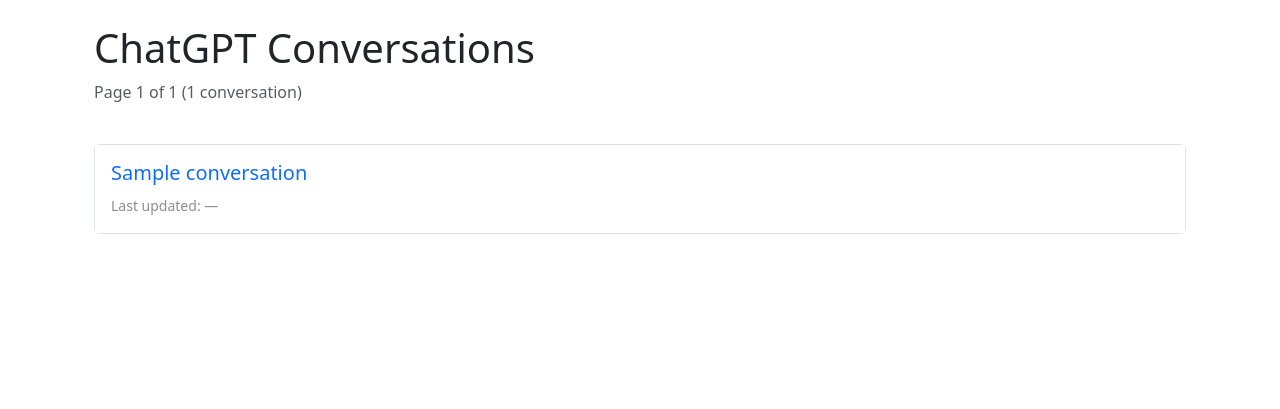
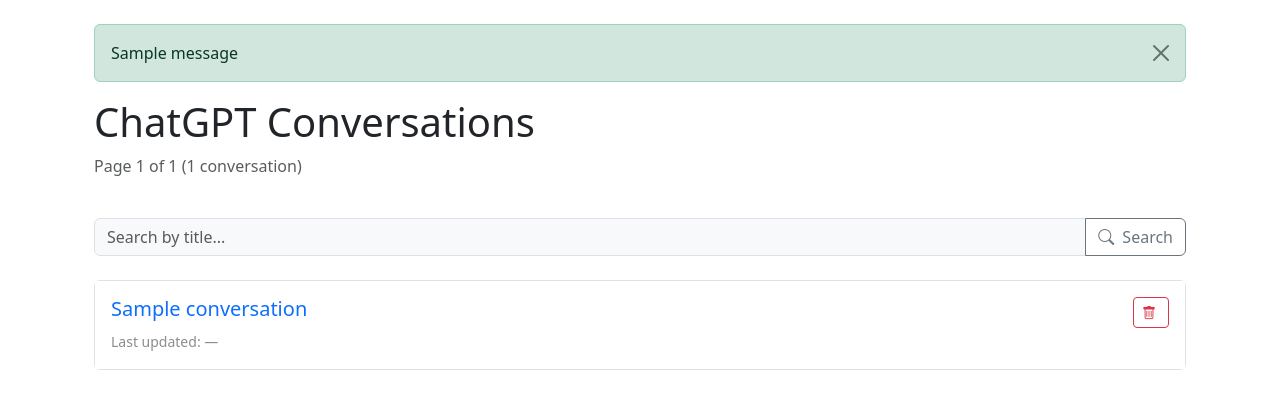
Before and after one commit to actuallyrizzn/chatGPT-browser, a Flask app: page / in a window 1280 px wide. Shown: the part 56-465 px from the top of the page. Run offline with Flask 3, Linux system fonts and the light colour scheme; data comes from the database, SQL or seed files in the repository; tables that the repository leaves empty hold one stand-in row (values such as "Sample post"); one stand-in notice (Sample message) is shown; some libraries are stand-ins or nearby versions.

Commit message:
feat: #29 #48 #56 #59 message pagination, search, delete conversation, import flash
Co-authored-by: Cursor <cursoragent@cursor.com>

```diff
--- a/db.py
+++ b/db.py
@@ -165,3 +165,4 @@ def import_conversations_data(data):
             continue
     conn.commit()
     _close_if_not_from_g(conn)
+    return imported
--- a/routes/main.py
+++ b/routes/main.py
@@ -17,21 +17,39 @@ from content_helpers import (
 bp = Blueprint('main', __name__)
 
 
+MESSAGE_PAGE_SIZE = 50  # full conversation view pagination (#29)
+
+
 @bp.route('/')
 def index():
     per_page = min(max(int(request.args.get('per_page', 50)), 1), 100)
     page = max(int(request.args.get('page', 1)), 1)
+    q = (request.args.get('q') or '').strip()
     conn = db.get_db()
-    total = conn.execute('SELECT COUNT(*) FROM conversations').fetchone()[0]
+    if q:
+        total = conn.execute(
+            'SELECT COUNT(*) FROM conversations WHERE title LIKE ?',
+            ('%' + q + '%',),
+        ).fetchone()[0]
+        offset = (page - 1) * per_page
+        conversations = conn.execute('''
+            SELECT id, title, create_time, update_time
+            FROM conversations
+            WHERE title LIKE ?
+            ORDER BY CAST(update_time AS REAL) DESC
+            LIMIT ? OFFSET ?
+        ''', ('%' + q + '%', per_page, offset)).fetchall()
+    else:
+        total = conn.execute('SELECT COUNT(*) FROM conversations').fetchone()[0]
+        offset = (page - 1) * per_page
+        conversations = conn.execute('''
+            SELECT id, title, create_time, update_time
+            FROM conversations
+            ORDER BY CAST(update_time AS REAL) DESC
+            LIMIT ? OFFSET ?
+        ''', (per_page, offset)).fetchall()
     total_pages = max(1, (total + per_page - 1) // per_page) if total else 1
     page = min(page, total_pages)
-    offset = (page - 1) * per_page
-    conversations = conn.execute('''
-        SELECT id, title, create_time, update_time
-        FROM conversations
-        ORDER BY CAST(update_time AS REAL) DESC
-        LIMIT ? OFFSET ?
-    ''', (per_page, offset)).fetchall()
     dev_mode = db.get_setting('dev_mode', 'false') == 'true'
     dark_mode = db.get_setting('dark_mode', 'false') == 'true'
     user_name = db.get_setting('user_name', 'User')
@@ -42,6 +60,7 @@ def index():
                          per_page=per_page,
                          total=total,
                          total_pages=total_pages,
+                         q=q,
                          dev_mode=dev_mode,
                          dark_mode=dark_mode,
                          user_name=user_name,
@@ -67,6 +86,15 @@ def conversation(conversation_id):
 
     if not conversation:
         return "Conversation not found", 404
+    total_messages = conn.execute(
+        'SELECT COUNT(*) FROM messages WHERE conversation_id = ?',
+        (conversation_id,),
+    ).fetchone()[0]
+    msg_page = max(int(request.args.get('page', 1)), 1)
+    msg_per_page = MESSAGE_PAGE_SIZE
+    msg_total_pages = max(1, (total_messages + msg_per_page - 1) // msg_per_page) if total_messages else 1
+    msg_page = min(msg_page, msg_total_pages)
+    offset = (msg_page - 1) * msg_per_page
     messages = conn.execute('''
         SELECT m.*,
                mm.message_type, mm.model_slug, mm.citations, mm.content_references,
@@ -76,7 +104,8 @@ def conversation(conversation_id):
         LEFT JOIN message_metadata mm ON m.id = mm.message_id
         WHERE m.conversation_id = ?
         ORDER BY m.create_time
-    ''', (conversation_id,)).fetchall()
+        LIMIT ? OFFSET ?
+    ''', (conversation_id, msg_per_page, offset)).fetchall()
 
     message_list = [message_row_to_dict(msg) for msg in messages]
     _attach_content_parts(message_list)
@@ -86,9 +115,17 @@ def conversation(conversation_id):
     user_name = db.get_setting('user_name', 'User')
     assistant_name = db.get_setting('assistant_name', 'Assistant')
 
+    msg_start = (msg_page - 1) * msg_per_page + 1
+    msg_end = min(msg_page * msg_per_page, total_messages) if total_messages else 0
     return render_template('conversation.html',
                          conversation=conversation,
                          messages=message_list,
+                         total_messages=total_messages,
+                         message_page=msg_page,
+                         message_total_pages=msg_total_pages,
+                         message_per_page=msg_per_page,
+                         message_start=msg_start,
+                         message_end=msg_end,
                          dev_mode=dev_mode,
                          verbose_mode=verbose_mode or override_verbose_mode,
                          dark_mode=dark_mode,
@@ -184,12 +221,28 @@ def import_json():
         if not content:
             return 'Empty file', 400
         data = json.loads(content)
-        db.import_conversations_data(data)
+        n = db.import_conversations_data(data)
+        flash(f'Imported {n} conversation{"s" if n != 1 else ""}.')
         return redirect(url_for('main.index'))
     except json.JSONDecodeError:
         return 'Invalid JSON file', 400
     except Exception as e:
         return f'Error importing file: {str(e)}', 400
+
+
+@bp.route('/conversation/<conversation_id>/delete', methods=['POST'])
+def delete_conversation(conversation_id):
+    conn = db.get_db()
+    conversation = conn.execute('SELECT id FROM conversations WHERE id = ?', (conversation_id,)).fetchone()
+    if not conversation:
+        return "Conversation not found", 404
+    conn.execute('DELETE FROM message_metadata WHERE message_id IN (SELECT id FROM messages WHERE conversation_id = ?)', (conversation_id,))
+    conn.execute('DELETE FROM message_children WHERE parent_id IN (SELECT id FROM messages WHERE conversation_id = ?) OR child_id IN (SELECT id FROM messages WHERE conversation_id = ?)', (conversation_id, conversation_id))
+    conn.execute('DELETE FROM messages WHERE conversation_id = ?', (conversation_id,))
+    conn.execute('DELETE FROM conversations WHERE id = ?', (conversation_id,))
+    conn.commit()
+    flash('Conversation deleted.')
+    return redirect(url_for('main.index'))
 
 
 @bp.route('/toggle_view_mode', methods=['POST'])
--- a/templates/index.html
+++ b/templates/index.html
@@ -2,6 +2,14 @@
 
 {% block content %}
 <div class="container">
+    {% with messages = get_flashed_messages() %}
+    {% if messages %}
+    <div class="alert alert-success alert-dismissible fade show" role="alert">
+        {{ messages[0] }}
+        <button type="button" class="btn-close" data-bs-dismiss="alert" aria-label="Close"></button>
+    </div>
+    {% endif %}
+    {% endwith %}
     <div class="row mb-4">
         <div class="col">
             <h1>ChatGPT Conversations</h1>
@@ -11,28 +19,36 @@
         </div>
     </div>
 
+    <form method="GET" action="{{ url_for('main.index') }}" class="mb-4">
+        <div class="input-group">
+            <input type="search" name="q" class="form-control" placeholder="Search by title..." value="{{ q or '' }}" aria-label="Search conversations">
+            <input type="hidden" name="per_page" value="{{ per_page }}">
+            <button type="submit" class="btn btn-outline-secondary"><i class="bi bi-search"></i> Search</button>
+        </div>
+    </form>
+
     <div class="conversation-list">
         {% for conversation in conversations %}
         <div class="card mb-3">
-            <div class="card-body">
+            <div class="card-body d-flex justify-content-between align-items-start">
+                <div class="flex-grow-1">
                     <h5 class="card-title">
                         <a href="{{ url_for('main.conversation', conversation_id=conversation.id) }}" class="text-decoration-none">
                             {{ conversation.title }}
                         </a>
                     </h5>
-                <p class="card-text">
+                    <p class="card-text mb-0">
                         <small class="text-muted">
                             Last updated: {{ conversation.update_time|datetime }}
                         </small>
                     </p>
-
                     {% if dev_mode %}
-                <div class="metadata">
-                    <pre>ID: {{ conversation.id }}
-Created: {{ conversation.create_time|datetime }}
-Current Node: {{ conversation.current_node }}</pre>
+                    <small class="text-muted">ID: {{ conversation.id }}</small>
+                    {% endif %}
                 </div>
-                {% endif %}
+                <form method="POST" action="{{ url_for('main.delete_conversation', conversation_id=conversation.id) }}" class="ms-2" onsubmit="return confirm('Delete this conversation? This cannot be undone.');">
+                    <button type="submit" class="btn btn-outline-danger btn-sm" aria-label="Delete conversation"><i class="bi bi-trash"></i></button>
+                </form>
             </div>
         </div>
         {% else %}
@@ -46,11 +62,11 @@ Current Node: {{ conversation.current_node }}</pre>
     <nav aria-label="Conversation pagination" class="mt-4">
         <ul class="pagination justify-content-center">
             <li class="page-item {% if page <= 1 %}disabled{% endif %}">
-                <a class="page-link" href="{% if page > 1 %}{{ url_for('main.index', page=page-1, per_page=per_page) }}{% else %}#{% endif %}">Previous</a>
+                <a class="page-link" href="{% if page > 1 %}{{ url_for('main.index', page=page-1, per_page=per_page, q=q) }}{% else %}#{% endif %}">Previous</a>
             </li>
             <li class="page-item disabled"><span class="page-link">Page {{ page }} of {{ total_pages }}</span></li>
             <li class="page-item {% if page >= total_pages %}disabled{% endif %}">
-                <a class="page-link" href="{% if page < total_pages %}{{ url_for('main.index', page=page+1, per_page=per_page) }}{% else %}#{% endif %}">Next</a>
+                <a class="page-link" href="{% if page < total_pages %}{{ url_for('main.index', page=page+1, per_page=per_page, q=q) }}{% else %}#{% endif %}">Next</a>
             </li>
         </ul>
     </nav>
```
Also changed, not shown: templates/conversation.html (+15 -0 lines), tests/integration/test_routes.py (+37 -0 lines), CHANGELOG.md. Lines whose indentation alone changed are shown as unchanged.
